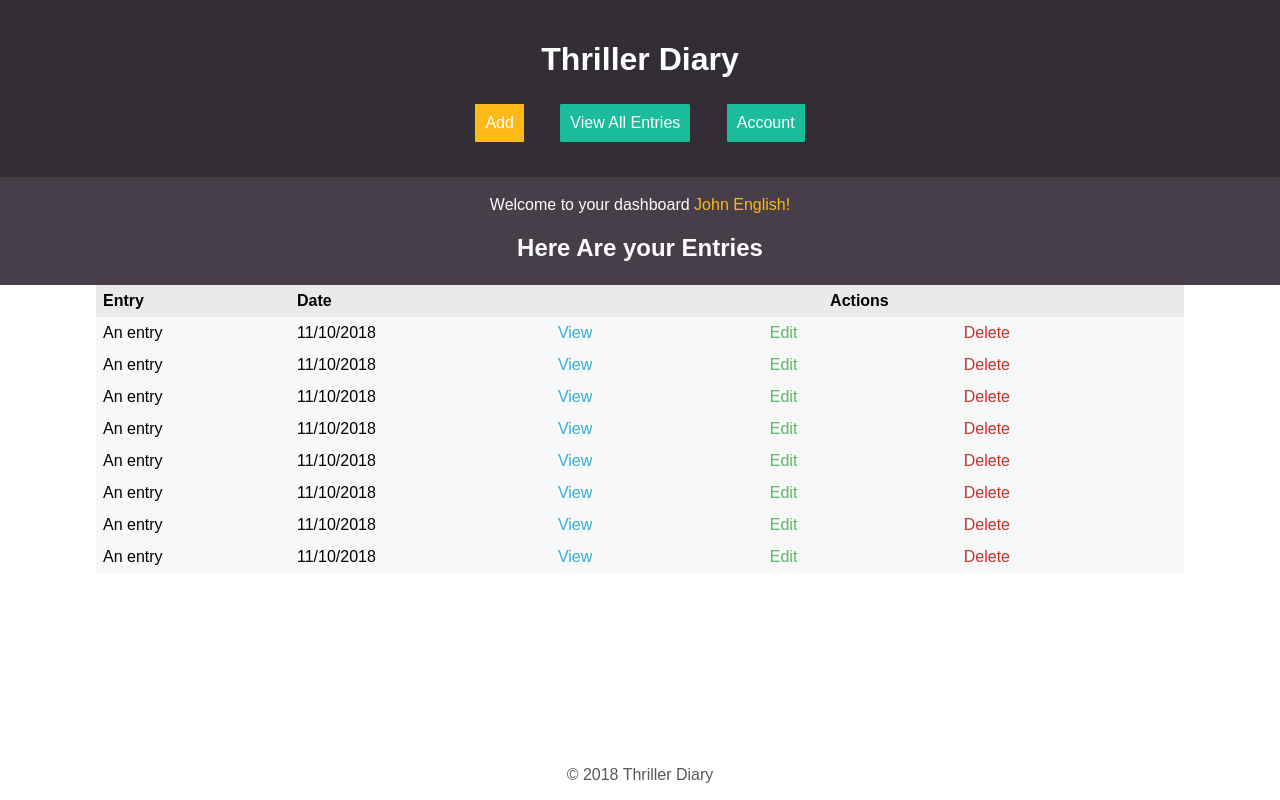
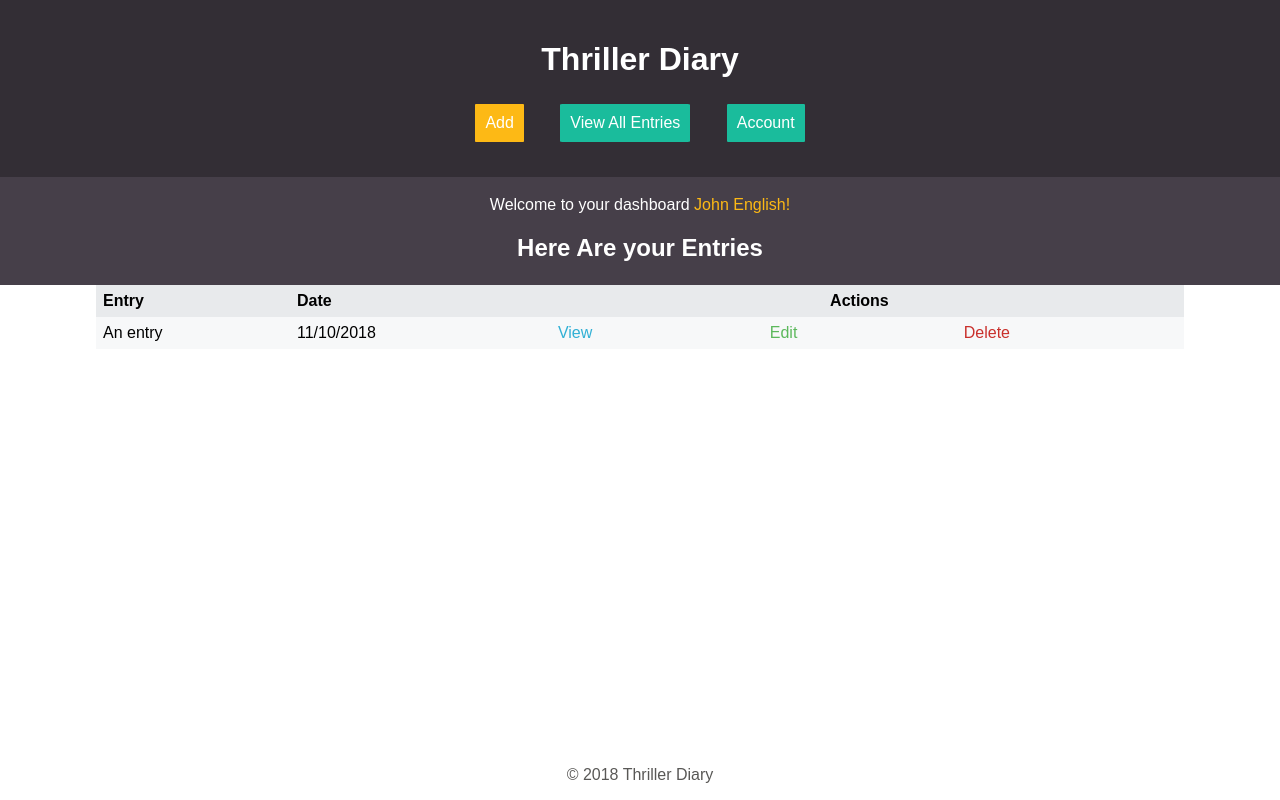
Before and after one commit to chegehimself/thriller-diary-front-end, a Flask app: page /dashboard in a window 1280 px wide. Run offline with Flask 2, Linux system fonts and the light colour scheme.

Commit message:
Modify Dashboard

```diff
--- a/app/static/js/app.js
+++ b/app/static/js/app.js
@@ -154,5 +154,5 @@ document.getElementById("signin-form").addEventListener("submit", function (even
 }
 
 const getEnts = () => {
-    alert(Token.token);
+    console.log(Token.token);
 }
--- a/app/templates/dashboard.html
+++ b/app/templates/dashboard.html
@@ -26,16 +26,16 @@
          <h1 id="title-header">Thriller Diary</h1>
          <nav>
          <ul>
-             <a href="modify.html"><li><button class="btn-toHome">Add</button></li></a>
-             <a href="entries.html"><li><button class="btn-toSign">View All Entries</button></li></a>
-             <a href="profile.html"><li><button class="btn-toSign btn-account">Account</button></li></a>
+             <a href="/modify"><li><button class="btn-toHome">Add</button></li></a>
+             <a href="/entries"><li><button class="btn-toSign">View All Entries</button></li></a>
+             <a href="/profile"><li><button class="btn-toSign btn-account">Account</button></li></a>
          </ul>
          </nav>
      </header>
 
      <main>
          <section id="welcome">
-         <p class="text-white">Welcome to your dashboard <span class="name">John English!</span> </p>
+         <p class="text-white">Welcome to your dashboard <span class="name">John English!</span></p>
          <h1 class="text-white">Here Are your Entries</h1>
         </section>
          <section class="section" id="marketing">
@@ -53,61 +53,12 @@
                     <th class="action" colspan="3">Actions</th>
                 </tr>
             </thead>
-            <tbody>
+            <tbody onload="getEnts()">
                 <tr>
                     <td class="tdata">An entry</td>
                     <td class="tdata">11/10/2018</td>
-                    <td class="view tdata"><li><a href="content.html"> View</a></li></td>
-                    <td class="edit tdata"><li><a href="modify.html"> Edit</a></li></td>
-                    <td class="delete tdata"><li><a href=""> Delete</a></li></td>
-                </tr>
-                <tr>
-                    <td class="tdata">An entry</td>
-                    <td class="tdata">11/10/2018</td>
-                    <td class="view tdata"><li><a href="content.html"> View</a></li></td>
-                    <td class="edit tdata"><li><a href="modify.html"> Edit</a></li></td>
-                    <td class="delete tdata"><li><a href=""> Delete</a></li></td>
-                </tr>
-                <tr>
-                    <td class="tdata">An entry</td>
-                    <td class="tdata">11/10/2018</td>
-                    <td class="view tdata"><li><a href="content.html"> View</a></li></td>
-                    <td class="edit tdata"><li><a href="modify.html"> Edit</a></li></td>
-                    <td class="delete tdata"><li><a href=""> Delete</a></li></td>
-                </tr>
-                <tr>
-                    <td class="tdata">An entry</td>
-                    <td class="tdata">11/10/2018</td>
-                    <td class="view tdata"><li><a href="content.html"> View</a></li></td>
-                    <td class="edit tdata"><li><a href="modify.html"> Edit</a></li></td>
-                    <td class="delete tdata"><li><a href=""> Delete</a></li></td>
-                </tr>
-                <tr>
-                    <td class="tdata">An entry</td>
-                    <td class="tdata">11/10/2018</td>
-                    <td class="view tdata"><li><a href="content.html"> View</a></li></td>
-                    <td class="edit tdata"><li><a href="modify.html"> Edit</a></li></td>
-                    <td class="delete tdata"><li><a href=""> Delete</a></li></td>
-                </tr>
-                <tr>
-                    <td class="tdata">An entry</td>
-                    <td class="tdata">11/10/2018</td>
-                    <td class="view tdata"><li><a href="content.html"> View</a></li></td>
-                    <td class="edit tdata"><li><a href="modify.html"> Edit</a></li></td>
-                    <td class="delete tdata"><li><a href=""> Delete</a></li></td>
-                </tr>
-                <tr>
-                    <td class="tdata">An entry</td>
-                    <td class="tdata">11/10/2018</td>
-                    <td class="view tdata"><li><a href="content.html"> View</a></li></td>
-                    <td class="edit tdata"><li><a href="modify.html"> Edit</a></li></td>
-                    <td class="delete tdata"><li><a href=""> Delete</a></li></td>
-                </tr>
-                <tr>
-                    <td class="tdata">An entry</td>
-                    <td class="tdata">11/10/2018</td>
-                    <td class="view tdata"><li><a href="content.html"> View</a></li></td>
-                    <td class="edit tdata"><li><a href="modify.html"> Edit</a></li></td>
+                    <td class="view tdata"><li><a href="/content"> View</a></li></td>
+                    <td class="edit tdata"><li><a href="/modify"> Edit</a></li></td>
                     <td class="delete tdata"><li><a href=""> Delete</a></li></td>
                 </tr>
             </tbody>
```
